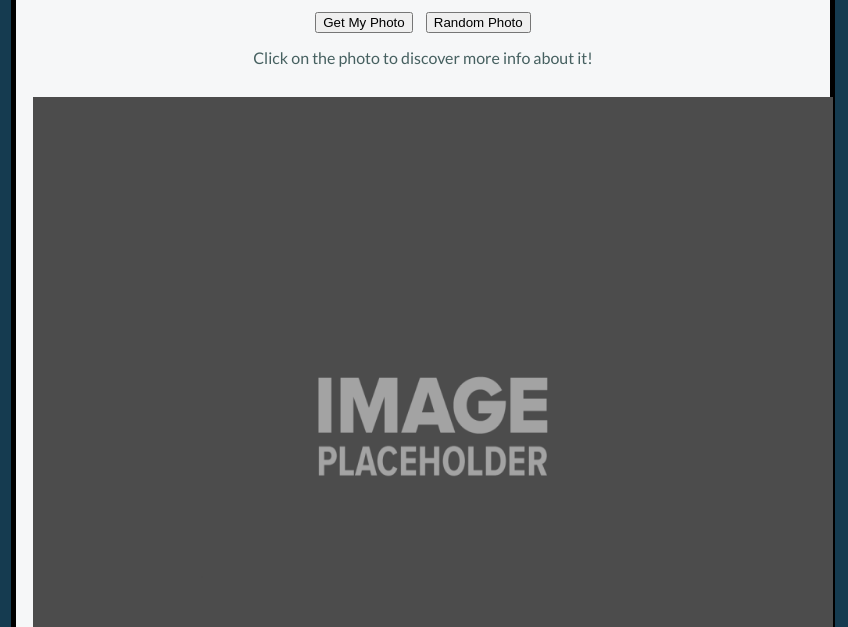
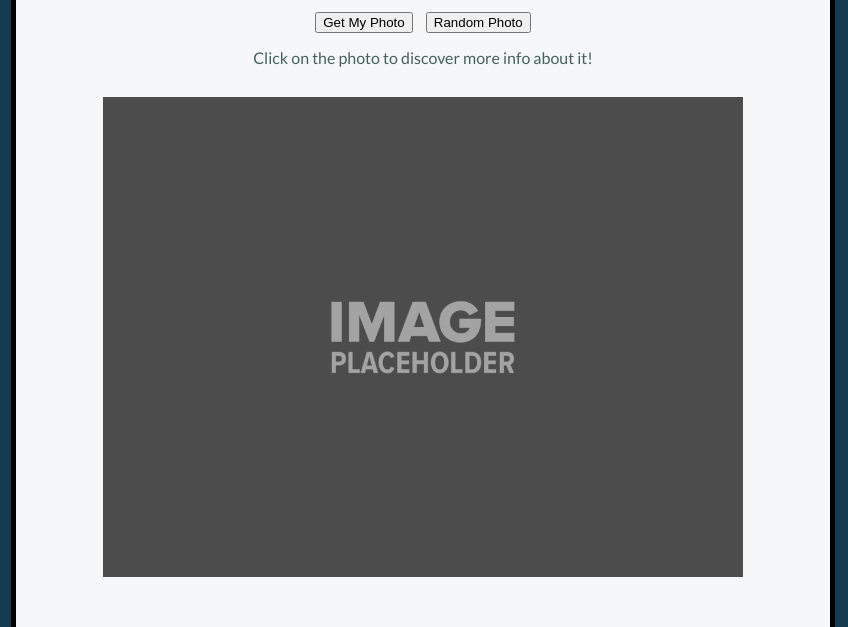
Before and after one commit to naishihchen/WDD330Portfolio, a plain HTML site: page FinalProject/APODCards.html in a window 1280 px wide. Shown: the part 147-774 px from the top of the page, 432-1280 px from the left. Drawn offline with Linux system fonts and the light colour scheme.

Commit message:
Update styles.css

```diff
--- a/FinalProject/styles.css
+++ b/FinalProject/styles.css
@@ -22,12 +22,12 @@ body * {
 
 img {
 	max-width: 50em;
+	max-height: 30em;
 }
 
 #card {
 	min-width: 20em;
-	max-width: 50em;
-	max-height: 50em;
+	max-width: 60em;
 	transition: transform 0.8s;
 }
 
@@ -67,6 +67,7 @@ img {
 .unflipped  #card-back{
   opacity: 0;
   font-size: 0.1em;
+  max-height: 3em;
 }
 
 #share-buttons {
```
